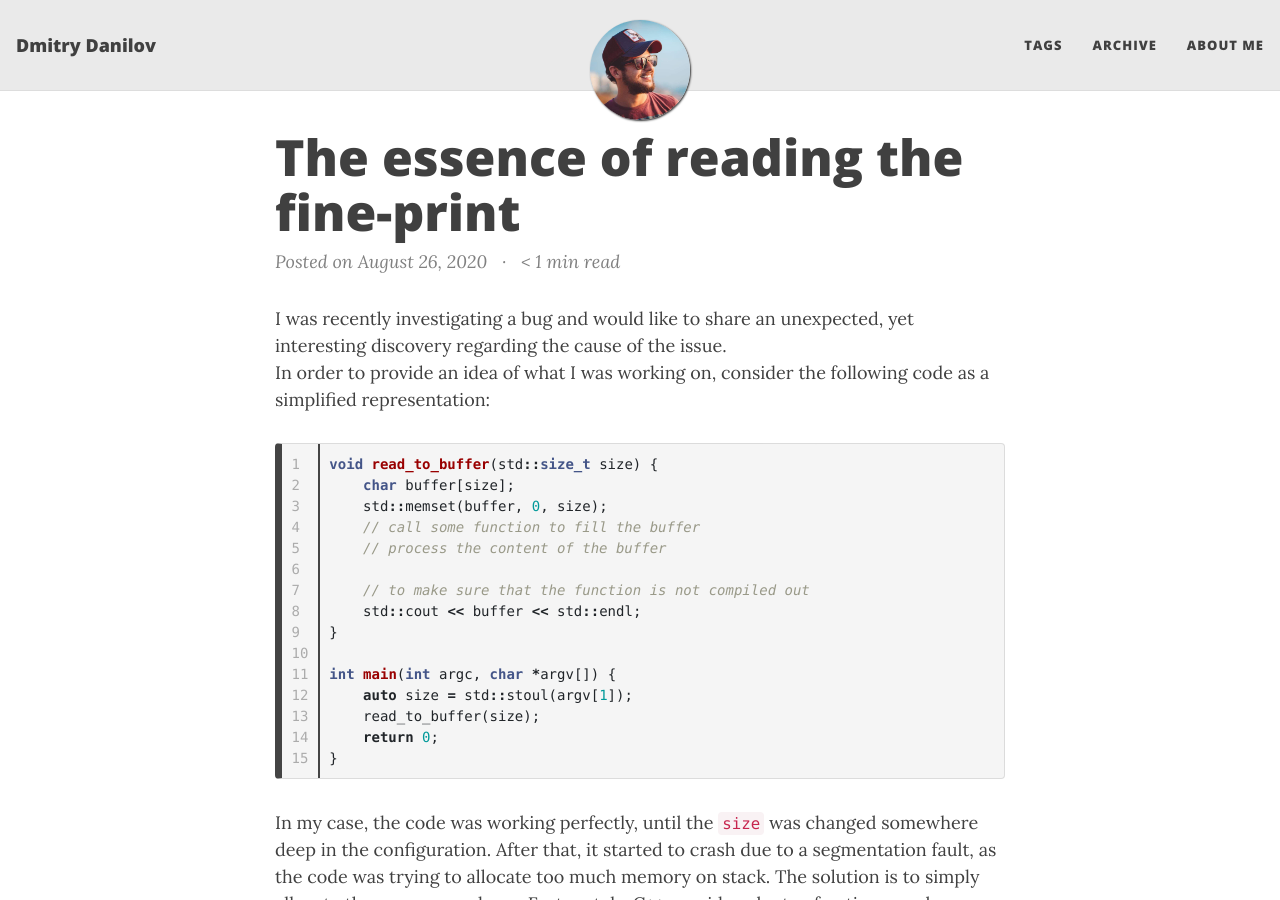
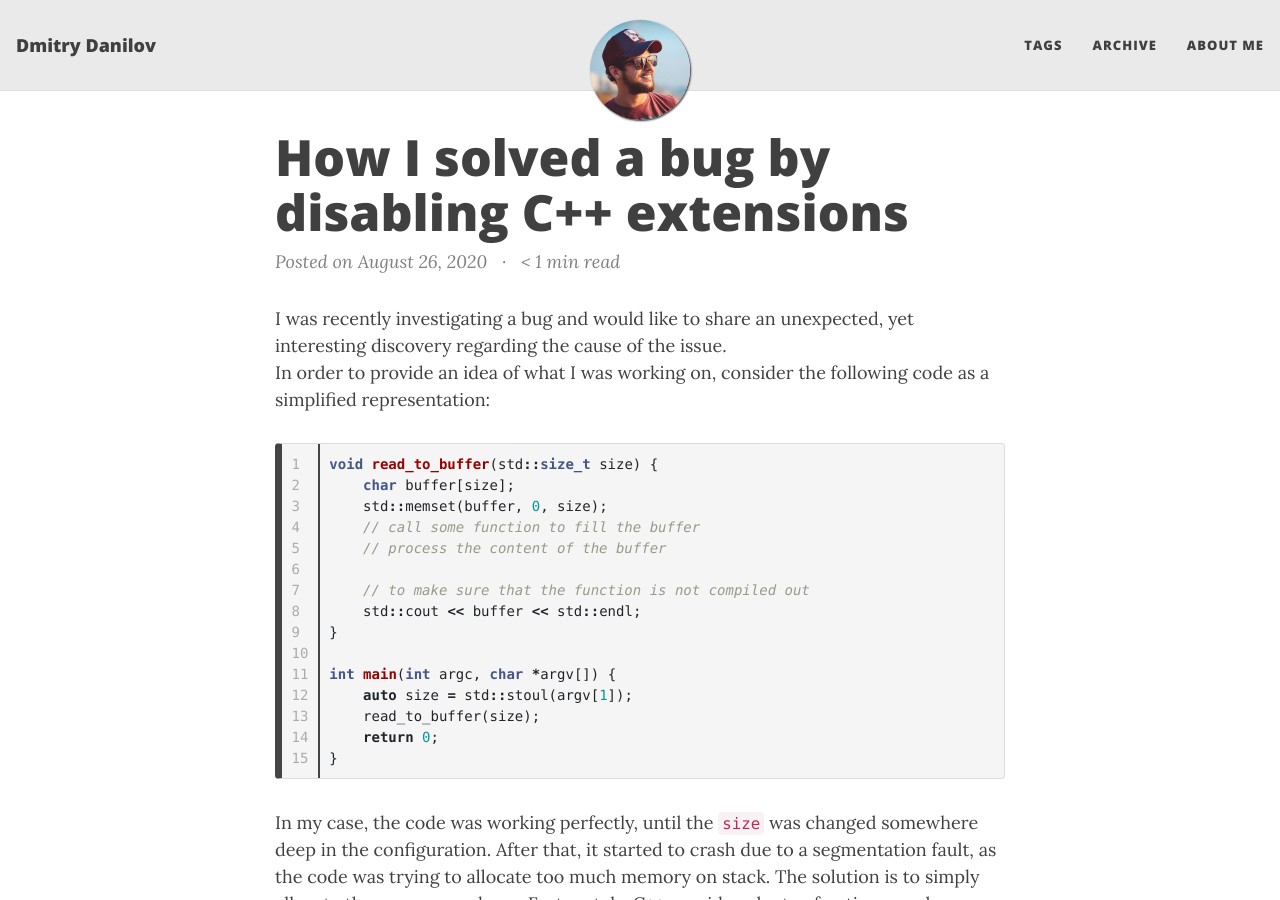
Before and after one commit to f-squirrel/f-squirrel.github.io, a Jekyll site: the page built from _posts/2020-08-26-the-essence-of-reading-the-fine-print.md, in a window 1280 px wide and 900 px high. Built offline with Jekyll 4.4.1, drawn with Linux system fonts in a browser that asks for light colours; nearby versions of some CDN libraries; comment, search, counter and statistics services are not loaded.

Commit message:
chore: rename post

```diff
--- a/_posts/2020-08-26-the-essence-of-reading-the-fine-print.md
+++ b/_posts/2020-08-26-the-essence-of-reading-the-fine-print.md
@@ -1,5 +1,5 @@
 ---
-title: The essence of reading the fine-print
+title: How I solved a bug by disabling C++ extensions
 published: true
 permalink: "/default-non-standard-features/"
 share-img: /img/fine-print.png
```
